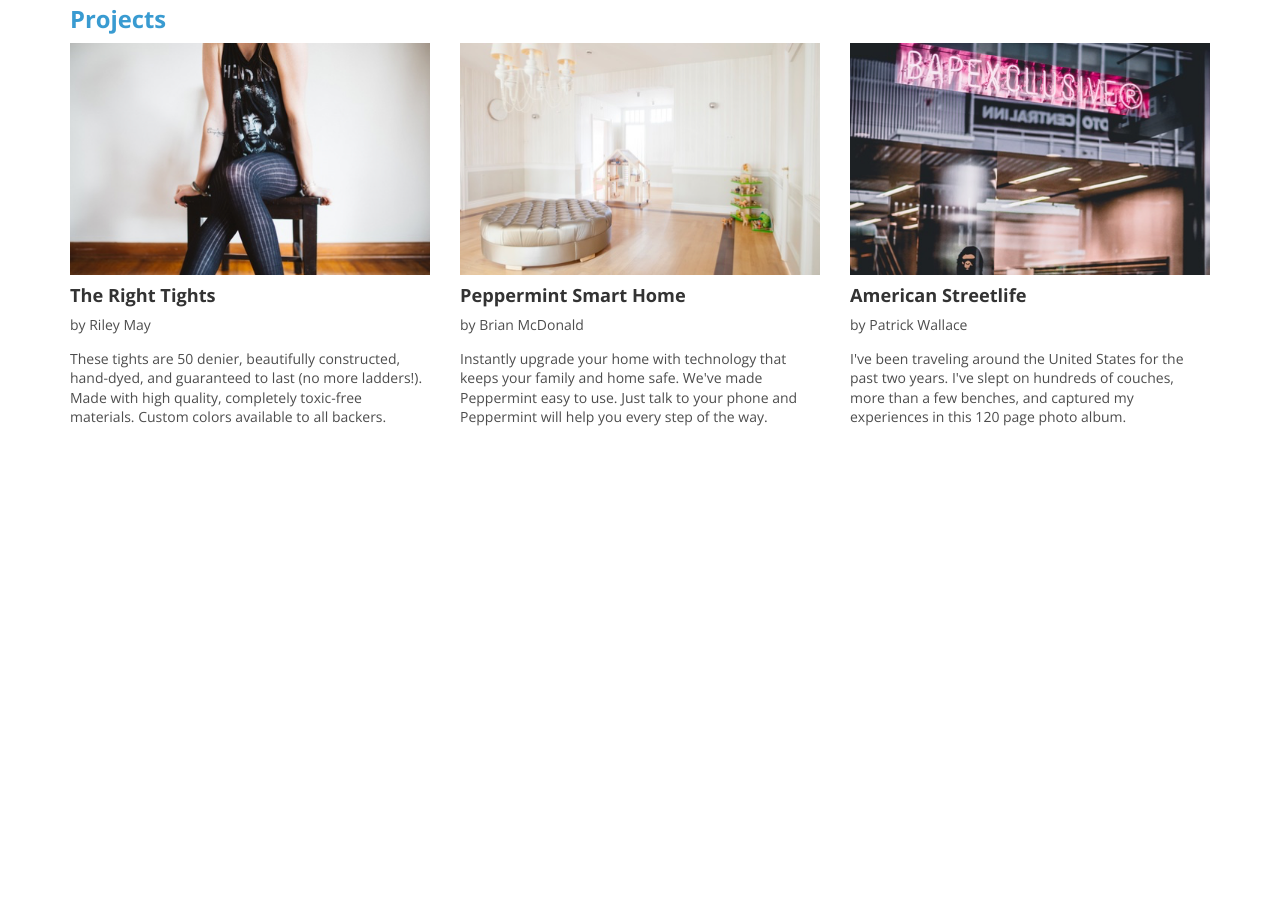
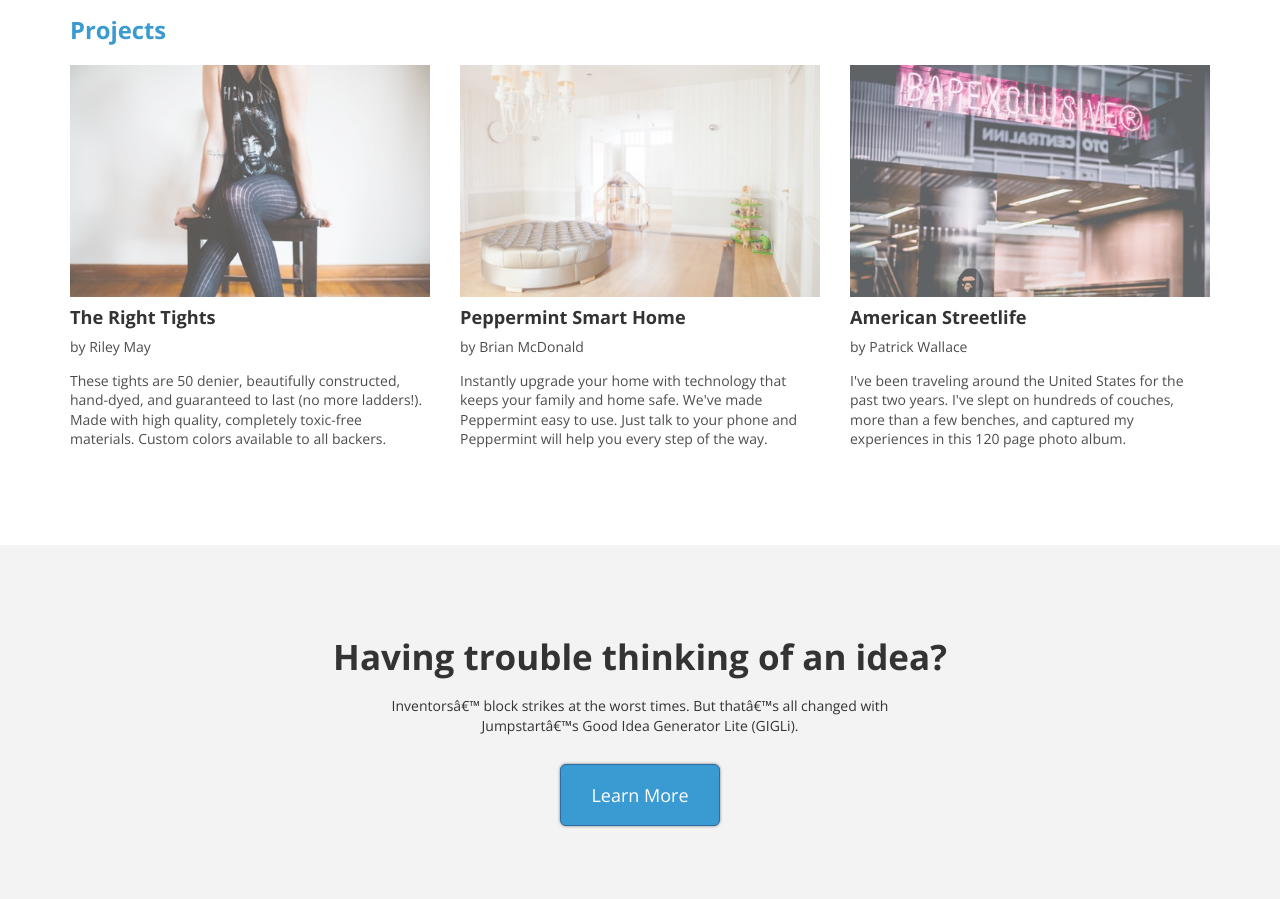
Before and after one commit to jkang215/Jumpstart, a plain HTML site: page index.html in a window 1280 px wide. Shown: the part 1211-2110 px from the top of the page. Before the commit the page ends 1652 px from the top, so only its background shows below. Drawn offline with nearby package versions, Linux system fonts and the light colour scheme.

Commit message:
Added having trouble section with styling

```diff
--- a/index.html
+++ b/index.html
@@ -98,5 +98,12 @@
       </div>
     </div>
 
+    <!-- having trouble section -->
+    <div class="trouble">
+      <h1><strong>Having trouble thinking of an idea?</strong></h1>
+      <p>Inventorsâ€™ block strikes at the worst times. But thatâ€™s all changed with Jumpstartâ€™s Good Idea Generator Lite (GIGLi).</p>
+      <a href="#" class="btn btn-primary btn-lg">Learn More</a>
+    </div>
+
   </body>
 </html>
--- a/resources/css/style.css
+++ b/resources/css/style.css
@@ -1,6 +1,16 @@
 html {
   font-family: 'Open Sans', sans-serif;
   font-size: 14px;
+}
+
+/* font styling */
+.featured,
+.projects,
+.trouble,
+nav ul li,
+.jumbotron p,
+.jumbotron a {
+  font-family: "Open Sans", sans-serif;
 }
 
 /* navbar section */
@@ -14,7 +24,6 @@ nav .navbar-brand {
 }
 
 nav ul li {
-  font-family: 'Open Sans', sans-serif;
   font-size: 1.1rem;
   font-weight: bold;
 }
@@ -48,11 +57,6 @@ nav ul li {
   font-size: 7.1rem;
 }
 
-.jumbotron p,
-.jumbotron a {
-  font-family: 'Open Sans', sans-serif;
-}
-
 .jumbotron .container-fluid {
   align-items: center;
   display: flex;
@@ -60,7 +64,8 @@ nav ul li {
   margin: 11.85rem 0;
 }
 
-.jumbotron .btn-primary {
+.jumbotron .btn-primary,
+.trouble .btn-primary {
   background-color: #399bd1;
   box-shadow: 0 0 3px rgba(0,0,0,0.5);
   padding: 1.3rem 0;
@@ -68,25 +73,24 @@ nav ul li {
   width: 11.4rem;
 }
 
-.jumbotron .btn-primary:hover {
+.jumbotron .btn-primary:hover,
+.trouble .btn-primary:hover {
   box-shadow: 0 0 12px rgba(0,0,0,0.9);
 }
 
-.jumbotron .btn-primary:active {
+.jumbotron .btn-primary:active,
+.trouble .btn-primary:active {
   box-shadow: 0 0 0 rgba(0,0,0,0.5);
 }
 
-/* Featured project section */
-.featured,
-.projects {
-  font-family: "Open Sans", sans-serif;
-}
+/* Featured project and projects sections */
 
 .featured h2,
 .projects h2 {
   color: #399bd1;
   font-size: 1.7rem;
   font-weight: bold;
+  margin-bottom: 1.5rem;
 }
 
 .featured h4,
@@ -104,10 +108,36 @@ nav ul li {
 }
 
 .image-container img{
-  height: auto;
+  opacity: 0.7;
   width: 100%;
 }
 
 .product-categories {
   color: #399bd1;
 }
+
+.projects {
+  margin-bottom: 5.85rem;
+}
+
+/* having trouble section */
+.trouble {
+  align-items: center;
+  background-color: #f3f3f3;
+  display: flex;
+  flex-direction: column;
+  padding: 5.2rem 0;
+  text-align: center;
+  width: 100%;
+}
+
+.trouble h1 {
+  font-size: 2.5rem;
+  font-weight: bold;
+  margin-bottom: 1.4rem;
+}
+
+.trouble p {
+  margin-bottom: 2rem;
+  width: 42rem;
+}
```
